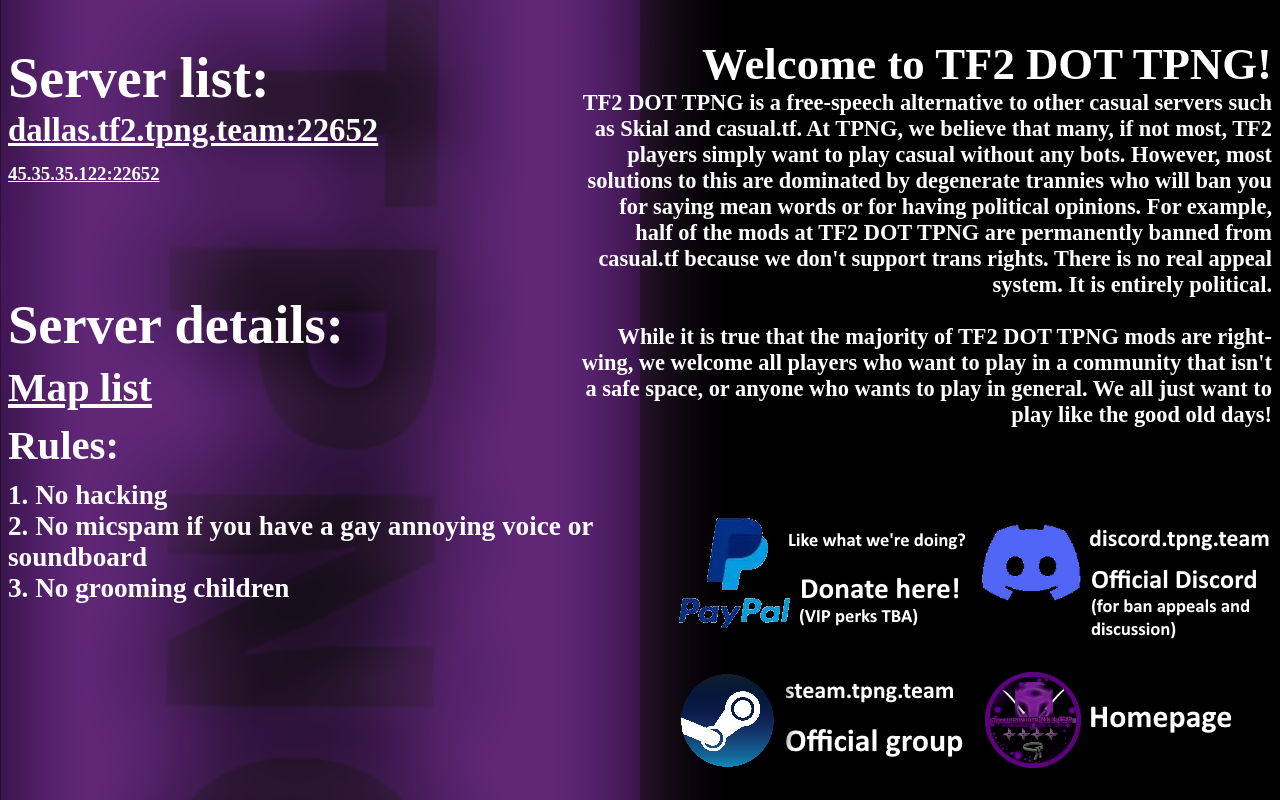
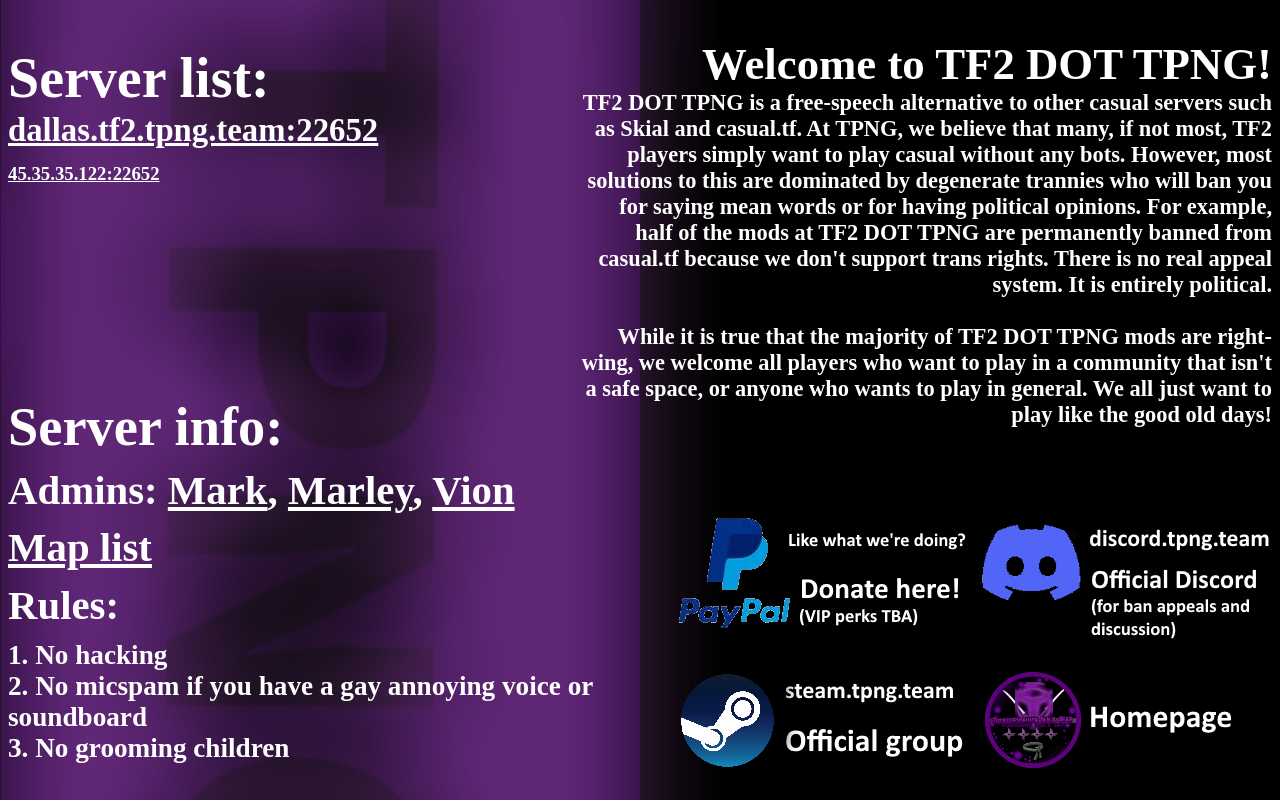
Before and after one commit to trinityvion/tf2, a plain HTML site: page index.html in a window 1280 px wide. Drawn offline with Linux system fonts and the light colour scheme.

Commit message:
server info

```diff
--- a/index.html
+++ b/index.html
@@ -24,8 +24,8 @@
 </div>
 
 <div class="serverdetails">
-<h1> Server details: </h1>
-<h2><a href="maps.txt" style="color:white">Map list</a><br>Rules:</h2>
+<h1> Server info: </h1>
+<h2>Admins: <a href="https://steamcommunity.com/id/Carterjewish">Mark</a>, <a href="https://steamcommunity.com/profiles/76561198098301138">Marley</a>, <a href="https://steamcommunity.com/id/lunarvion">Vion</a><br><a href="maps.txt">Map list</a><br>Rules:</h2>
 <h4>1. No hacking<br> 2. No micspam if you have a gay annoying voice or soundboard<br>3. No grooming children</h4>
 </div>
 
--- a/styles.css
+++ b/styles.css
@@ -21,7 +21,7 @@ div.walloftext {
 
 div.serverdetails {
 	position: absolute;
-	bottom: 20%;
+	bottom: 0%;
 	width: 55%;
 	font-size: 170%
 }
@@ -59,3 +59,7 @@ h6 {
 	color: white;
 	text-decoration: underline;
 }
+
+a {
+	color:white
+}
```
